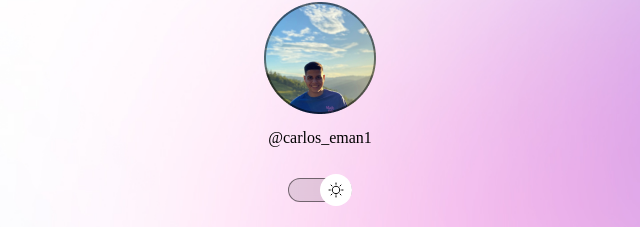
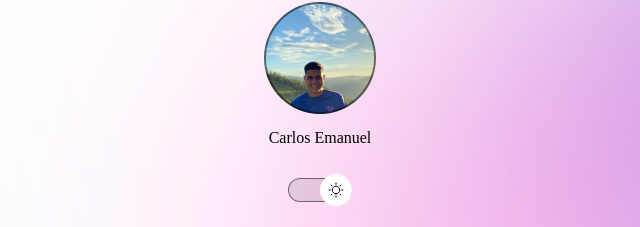
Before and after one commit to Carloseman1/primeiro-projeto, a plain HTML site: page index.html in a window 1280 px wide. Shown: the part 78-305 px from the top of the page, 320-960 px from the left. Drawn offline with nearby package versions, Linux system fonts and the light colour scheme.

Commit message:
Updated the index.html

```diff
--- a/index.html
+++ b/index.html
@@ -21,7 +21,7 @@
           alt="minha foto do perfil"
         />
 
-        <p>@carlos_eman1</p>
+        <p>Carlos Emanuel</p>
       </div>
       <div id="switch" onclick="toggleMode()">
         <button></button>
```
